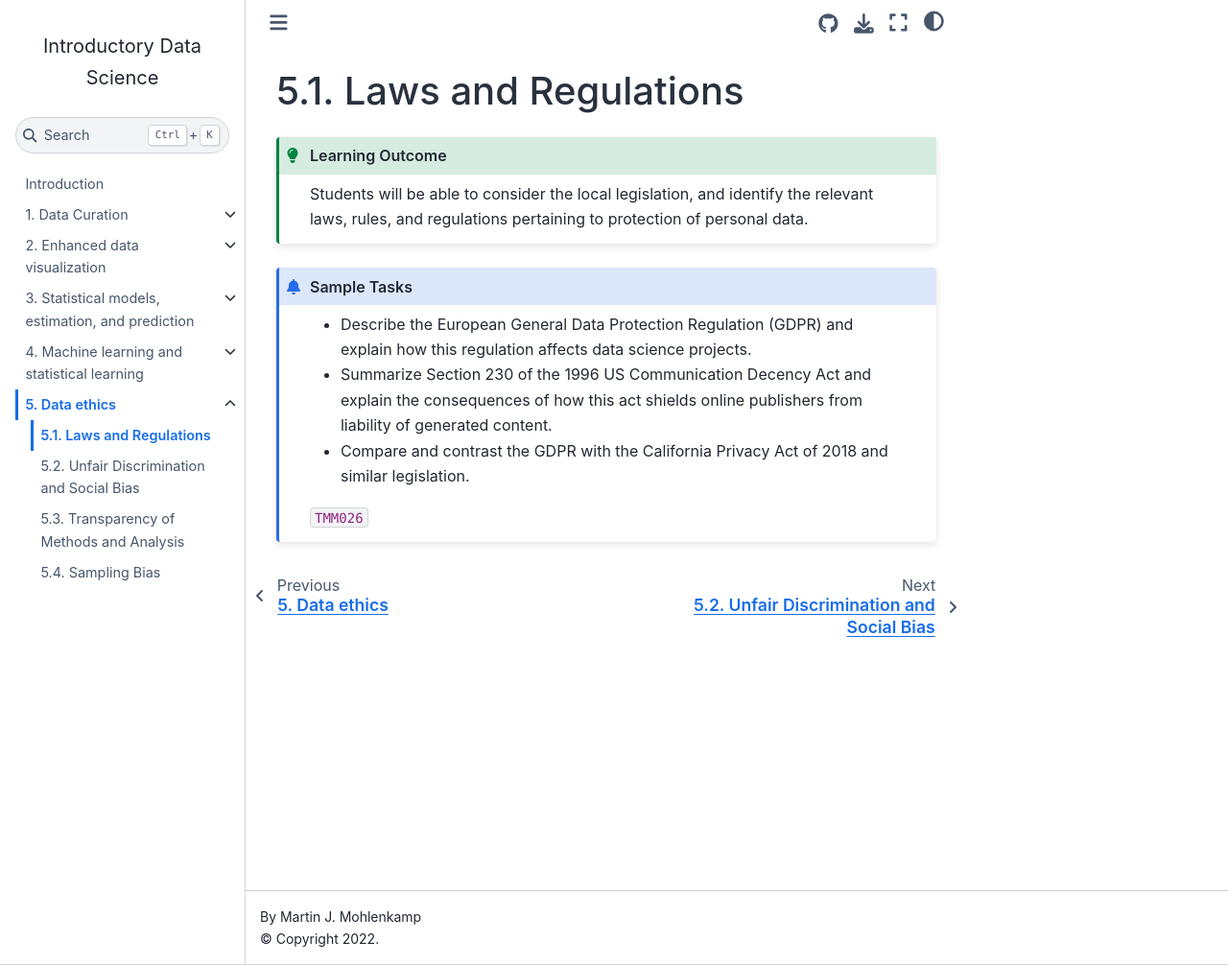
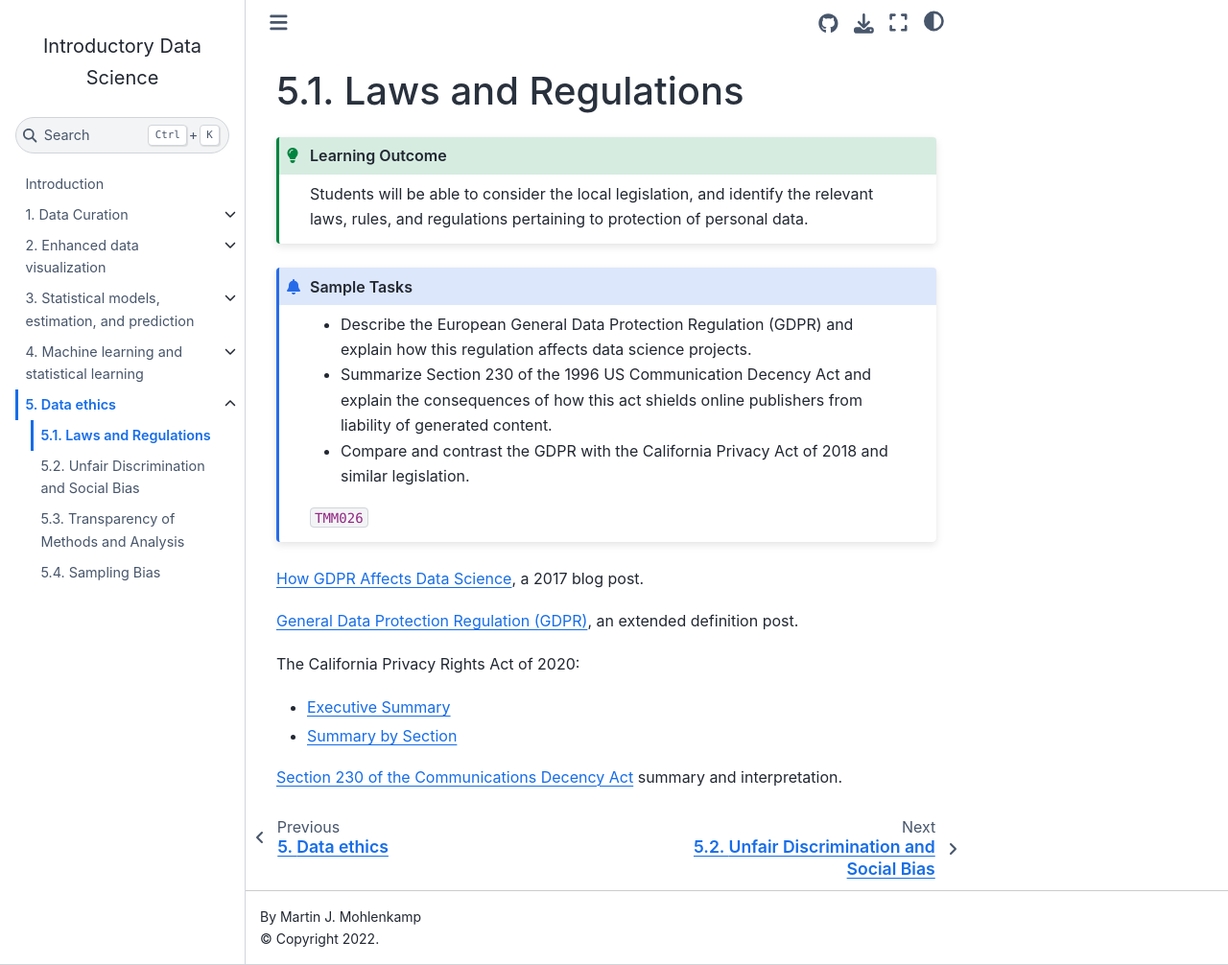
Before and after one commit to data-ohio/introductory-data-science, a Jupyter Book: the page built from 5/1/5_1_laws.md, in a window 1280 px wide and 1006 px high. Shown: the whole window at 96% size. Built offline with Jupyter Book 1.0.4 settings and Sphinx 7.4.7 and the Sphinx Book theme 1.1.4, drawn with Linux system fonts in a browser that asks for light colours; pages that are not in the unit, such as notebooks, are missing from menus; cross-references to code outside the pages are shown as plain code.

````diff
--- a/5/1/5_1_laws.md
+++ b/5/1/5_1_laws.md
@@ -12,3 +12,13 @@ Students will be able to consider the local legislation, and identify the releva
 
 {cite}`TMM026`
 ```
+
+[How GDPR Affects Data Science](https://www.kdnuggets.com/2017/07/gdpr-affects-data-science.html), a 2017 blog post.
+
+[General Data Protection Regulation (GDPR)](https://www.techtarget.com/whatis/definition/General-Data-Protection-Regulation-GDPR), an extended definition post.
+
+The California Privacy Rights Act of 2020:
+  * [Executive Summary](https://www.caprivacy.org/cpra-exec-summary/)
+  * [Summary by Section](https://www.caprivacy.org/cpra-summary-by-section/)
+
+[Section 230 of the Communications Decency Act](https://www.eff.org/issues/cda230) summary and interpretation.
````
Also changed, not shown: 5/2/5_2_discrimination.md (+2 -0 lines), 5/3/5_3_transparency.md (+7 -0 lines), 5/4/5_4_sample_bias.md (+8 -1 lines), 5/5_ethics.md (+5 -0 lines), intro.md (+1 -0 lines).
